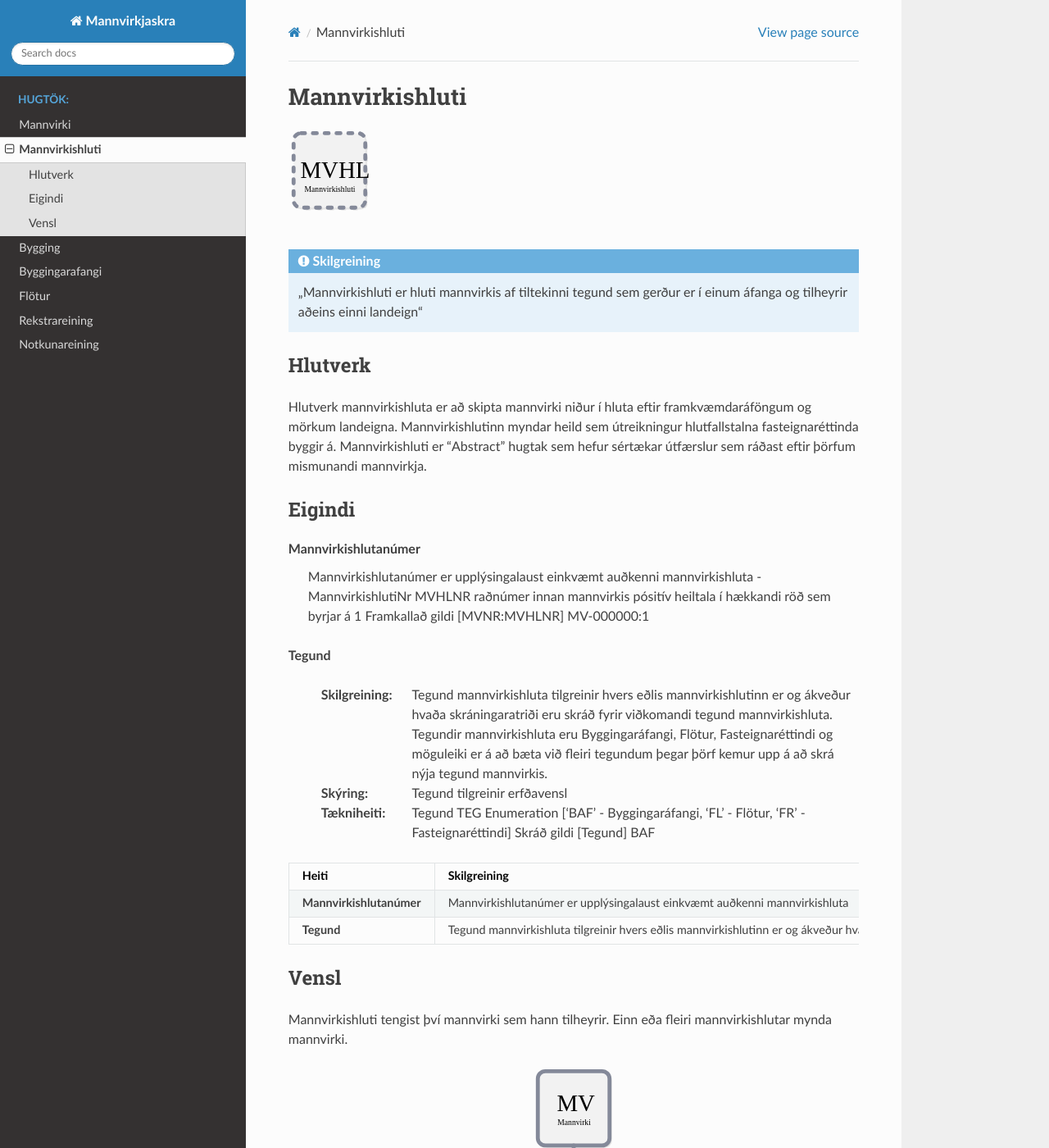
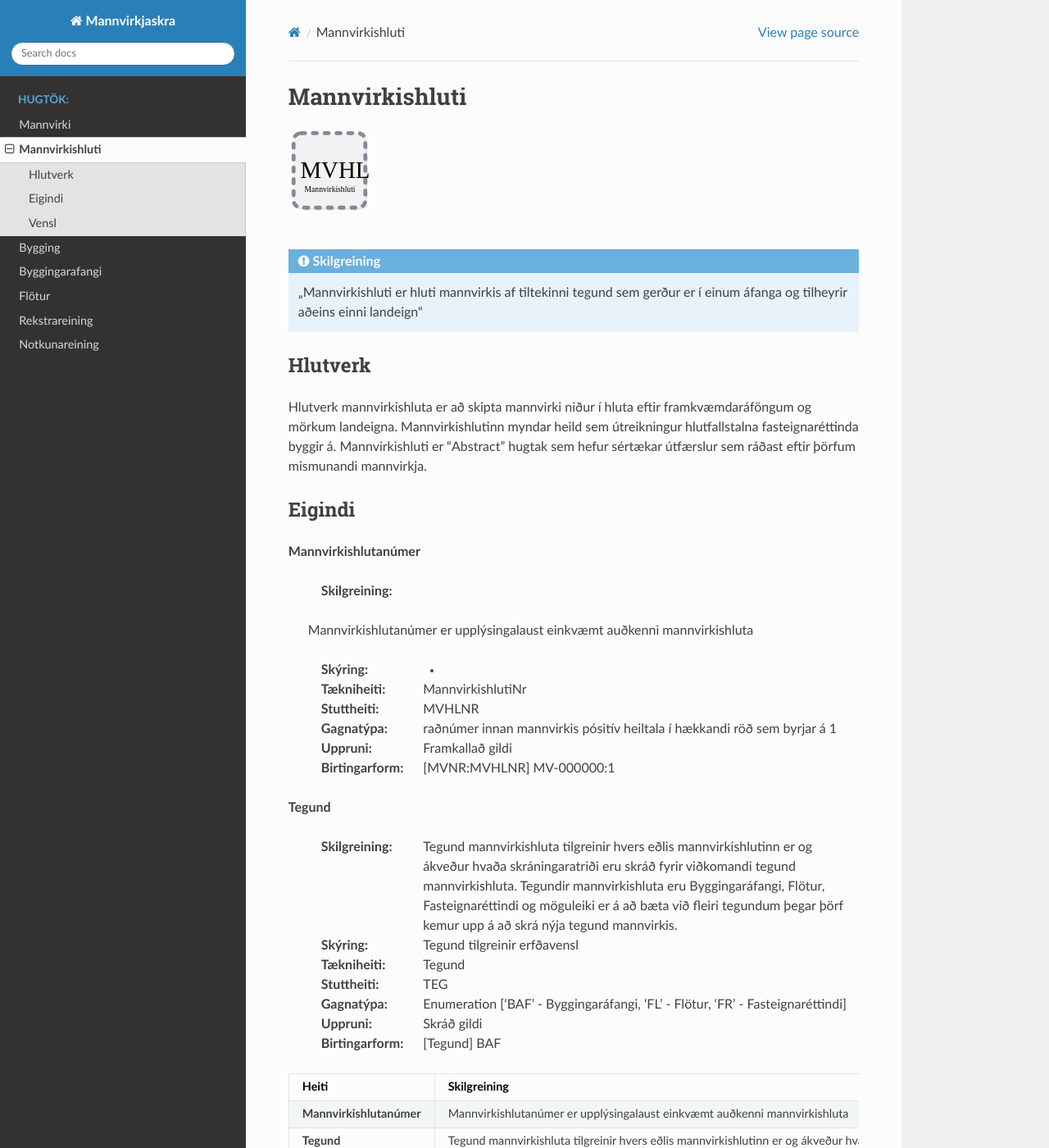
Before and after one commit to hthl/Mannvirkjaskra, a Sphinx documentation site: the page built from source/mannvirkishluti.rst, in a window 1280 px wide and 1400 px high. Shown: the whole window at 82% size. Built offline with Sphinx 7.4.7 and the Read the Docs theme 2.0.0, drawn with Linux system fonts in a browser that asks for light colours; some of the changed lines change nothing that is shown.

Commit message:
Update mannvirkishluti.rst

```diff
--- a/source/mannvirkishluti.rst
+++ b/source/mannvirkishluti.rst
@@ -26,15 +26,27 @@ Eigindi
 -------
 
 **Mannvirkishlutanúmer**
+
+  :Skilgreining:
   Mannvirkishlutanúmer er upplýsingalaust einkvæmt auðkenni mannvirkishluta
-  -
-  MannvirkishlutiNr
-  MVHLNR
-  raðnúmer innan mannvirkis
-  pósitív heiltala í hækkandi röð sem byrjar á 1
-  Framkallað gildi
-  [MVNR:MVHLNR] MV-000000:1
 
+  :Skýring:
+    -
+
+  :Tækniheiti:
+    MannvirkishlutiNr
+  :Stuttheiti:
+    MVHLNR
+
+  :Gagnatýpa:
+    raðnúmer innan mannvirkis
+    pósitív heiltala í hækkandi röð sem byrjar á 1
+
+  :Uppruni:
+    Framkallað gildi
+
+  :Birtingarform:
+    [MVNR:MVHLNR] MV-000000:1
 
 **Tegund**
 
@@ -46,9 +58,17 @@ Eigindi
 
   :Tækniheiti:
     Tegund
+
+  :Stuttheiti:
     TEG
+
+  :Gagnatýpa:
     Enumeration ['BAF' - Byggingaráfangi, 'FL' - Flötur, 'FR' - Fasteignaréttindi]
+
+  :Uppruni:
     Skráð gildi
+
+  :Birtingarform:
     [Tegund] BAF
 
 .. csv-table::
```
